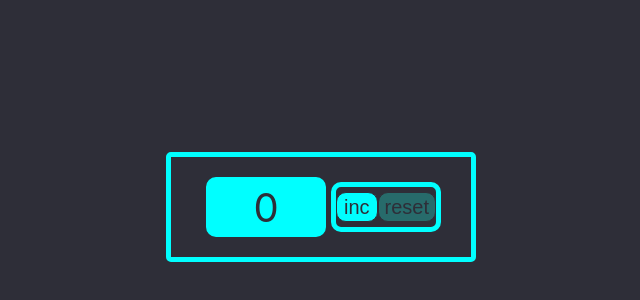
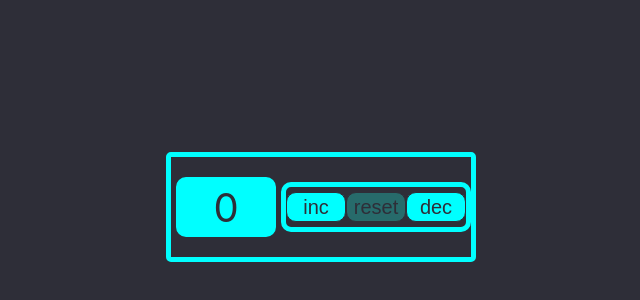
Before and after one commit to dktwho/counter, a React (Create React App) app: page / in a window 1280 px wide. Shown: the part 148-448 px from the top of the page, without its empty margins (134-774 px from the left). Built offline with nearby package versions, Linux system fonts and the light colour scheme.

Commit message:
add decrement with min value

```diff
--- a/src/App.module.css
+++ b/src/App.module.css
@@ -49,7 +49,7 @@
     font-size: 40px;
     color: aqua;
     display: flex;
-    width: 100px;
+    width: 180px;
     height: 40px;
     align-items: center;
     border-radius: 10px;
--- a/src/App.tsx
+++ b/src/App.tsx
@@ -7,6 +7,7 @@ import {Counter} from "./components/Counter";
 function App() {
     let initCountValue = 0
     let maxCountValue = 5
+    let minCountValue = -5
     const [counter, setCounter] = useState<number>(initCountValue)
 
 
@@ -16,17 +17,24 @@ function App() {
         }
     }
 
+    const decrement = () => {
+        if (counter > minCountValue) {
+            setCounter(prev => counter - 1)
+        }
+    }
     const reset = () => {
         setCounter(initCountValue)
     }
     return (
         <div className={s.App}>
-            <Counter counter={counter} maxCountValue={maxCountValue}/>
+            <Counter counter={counter} maxCountValue={maxCountValue} />
             <div className={s.btnGroup}>
                 <Button className={counter < maxCountValue ? s.btnActive : s.btnDisabled} title={'inc'}
                         callback={increment}/>
                 <Button className={counter === initCountValue ? s.btnDisabled : s.btnActive} title={'reset'}
                         callback={reset}/>
+                <Button className={counter > minCountValue ? s.btnActive : s.btnDisabled} title={'dec'}
+                        callback={decrement}/>
             </div>
         </div>
     );
--- a/src/components/Counter.tsx
+++ b/src/components/Counter.tsx
@@ -5,9 +5,10 @@ type CounterPropsTypre = {
     counter: number
     maxCountValue: number
 
+
 }
-export const Counter = ({counter, maxCountValue,}: CounterPropsTypre) => {
+export const Counter = ({counter, maxCountValue}: CounterPropsTypre) => {
     return (
-        <div className={counter < maxCountValue ? s.counter : s.counterDisabled}>{counter}</div>
+        <div className={counter < maxCountValue  ? s.counter : s.counterDisabled}>{counter}</div>
     );
 };
```
